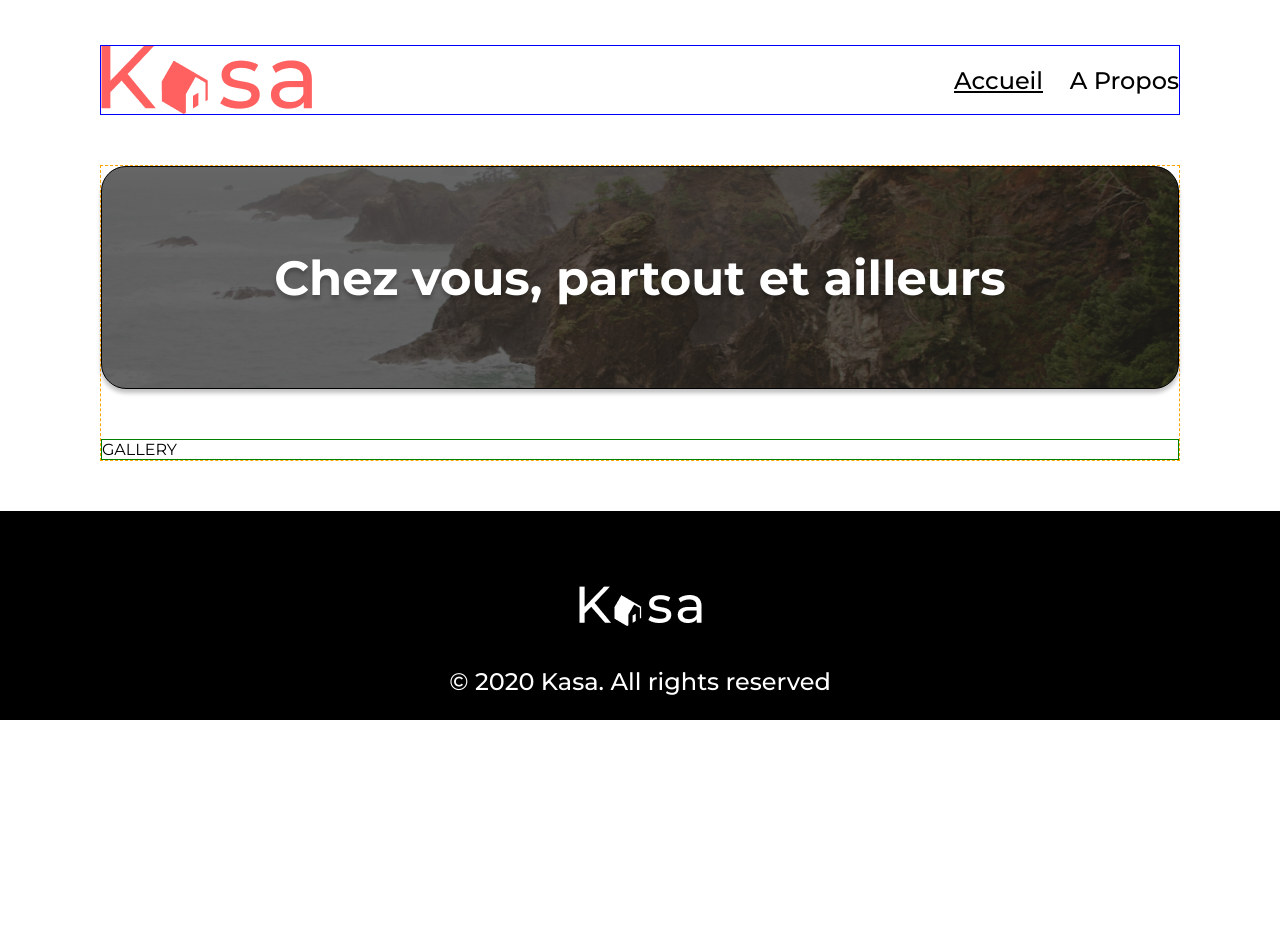
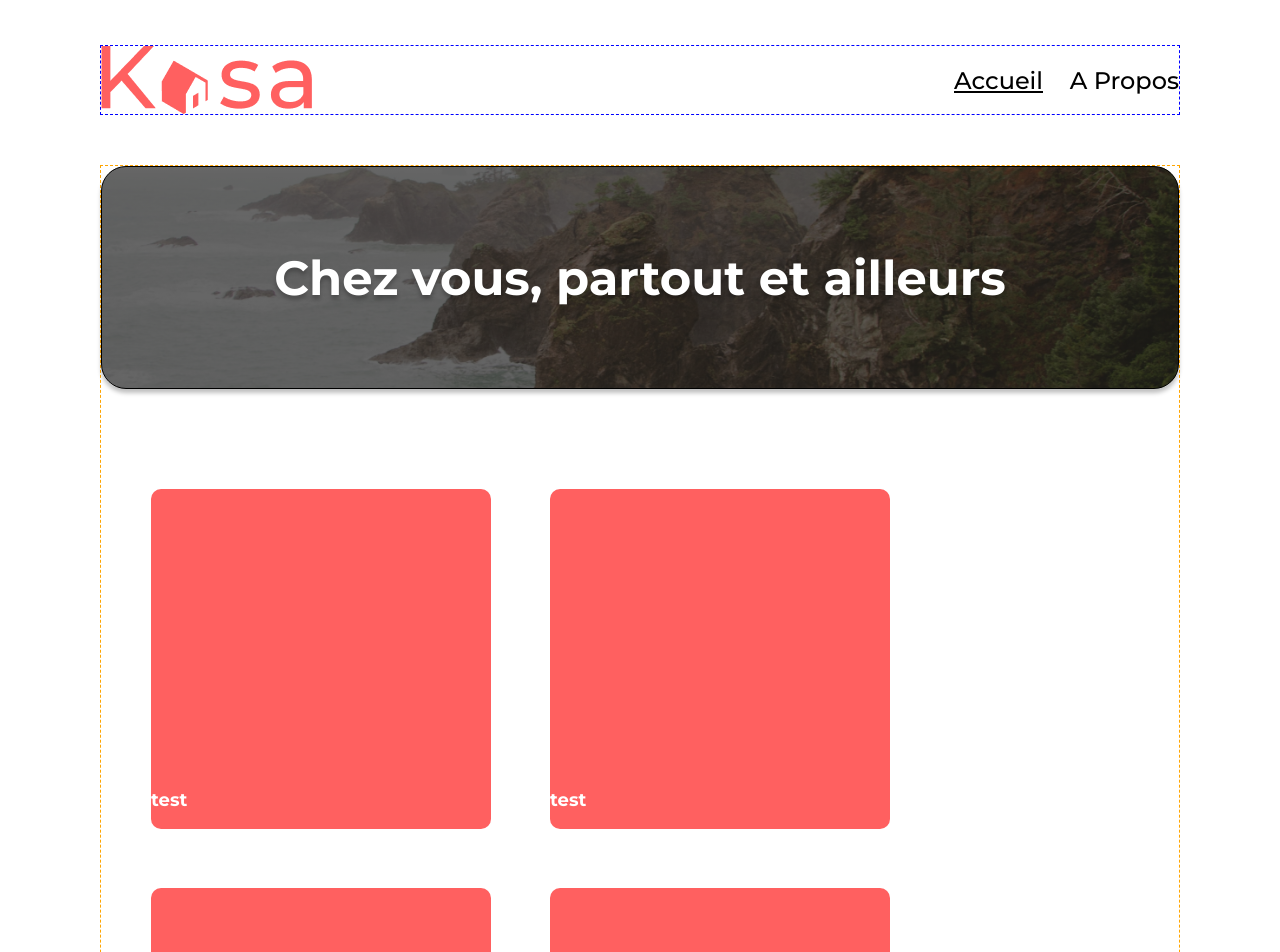
Before and after one commit to vincehtz/Kasa, a React (Create React App) app: page / in a window 1280 px wide. Shown: the top 952 px of the page. Before the commit the page ends 800 px from the top, so only its background shows below. Built offline with nearby package versions, Linux system fonts and the light colour scheme.

Commit message:
debut du codage de la gallery et des cards

```diff
--- /dev/null
+++ b/src/components/Card.jsx
@@ -0,0 +1,12 @@
+import React from "react";
+import "../styles/Card.scss";
+
+function Card() {
+  return (
+    <div className="card">
+      <h3>test</h3>
+    </div>
+  );
+}
+
+export default Card;
--- a/src/components/Footer.jsx
+++ b/src/components/Footer.jsx
@@ -1,10 +1,11 @@
 import React from "react";
 import "../styles/Footer.scss";
+import logoWhite from "../assets/logo-white.png";
 
 function Footer() {
   return (
     <footer>
-      <img src="./assets/logo-white.png" alt="Logo Kasa blanc" />
+      <img src={logoWhite} alt="Logo Kasa blanc" />
       <p className="footer__text">© 2020 Kasa. All rights reserved</p>
     </footer>
   );
--- a/src/components/Gallery.jsx
+++ b/src/components/Gallery.jsx
@@ -1,8 +1,20 @@
 import React from "react";
 import "../styles/Gallery.scss";
+import Card from "./Card";
+import logementsList from "../data/logementsList.json";
 
 function Gallery() {
-  return <div className="gallery">GALLERY</div>;
+  // state
+  // comportements
+
+  //affichage
+  return (
+    <div className="gallery">
+      {logementsList.map((log) => {
+        return <Card key={log.id} name={log.title} />;
+      })}
+    </div>
+  );
 }
 
 export default Gallery;
--- a/src/components/Header.jsx
+++ b/src/components/Header.jsx
@@ -1,11 +1,12 @@
 import React from "react";
 import { NavLink } from "react-router-dom";
 import "../styles/Header.scss";
+import logo from "../assets/logo.png";
 
 function Header() {
   return (
     <header>
-      <img src="./assets/logo.png" alt="Logo KASA" />
+      <img src={logo} alt="Logo KASA" />
       <nav>
         <NavLink to="/" className="navbar__link">
           Accueil
--- a/src/components/Oups.jsx
+++ b/src/components/Oups.jsx
@@ -4,7 +4,7 @@ import "../styles/Oups.scss";
 
 function Oups() {
   return (
-    <div className="main__error">
+    <div className="body__error">
       <span>404</span>
       <p>Oups! La page que vous demandez n&apos;existe pas.</p>
       <NavLink to="/">Retourner sur la page d&apos;accueil</NavLink>
--- a/src/pages/About.js
+++ b/src/pages/About.js
@@ -1,13 +1,14 @@
 import React from "react";
 import Header from "../components/Header";
 import Footer from "../components/Footer";
+import Banner from "../components/Banner";
 
 const About = () => {
   return (
     <React.Fragment>
       <Header />
       <main>
-        <h1>A PROPOS</h1>
+        <Banner />
       </main>
       <Footer />
     </React.Fragment>
--- /dev/null
+++ b/src/styles/Card.scss
@@ -0,0 +1,16 @@
+@import "vars";
+
+.card {
+  width: 340px;
+  height: 340px;
+  background-color: $third-color;
+  border-radius: 10px;
+  display: flex;
+  flex-direction: column;
+  justify-content: flex-end;
+  h3 {
+    color: $second-color;
+    font-size: 18px;
+    font-weight: 700;
+  }
+}
--- a/src/styles/Gallery.scss
+++ b/src/styles/Gallery.scss
@@ -1,3 +1,6 @@
 .gallery {
-  border: 1px solid green;
+  padding: 50px;
+  display: flex;
+  flex-wrap: wrap;
+  gap: 59px;
 }
--- a/src/styles/Header.scss
+++ b/src/styles/Header.scss
@@ -1,7 +1,7 @@
 @import "vars";
 
 header {
-  border: 1px solid blue;
+  border: 1px dashed blue;
   display: flex;
   justify-content: space-between;
   align-items: center;
--- a/src/styles/Oups.scss
+++ b/src/styles/Oups.scss
@@ -1,7 +1,6 @@
 @import "vars";
 
-.main__error {
-  border: 1px solid red;
+.body__error {
   height: 700px;
   display: flex;
   flex-direction: column;
@@ -9,7 +8,6 @@
   align-items: center;
   color: $third-color;
   font-weight: 500;
-
   span {
     font-size: 288px;
     font-weight: 700;
```
Also changed, not shown: src/assets/logo-white.png (added), src/assets/logo.png (added).
